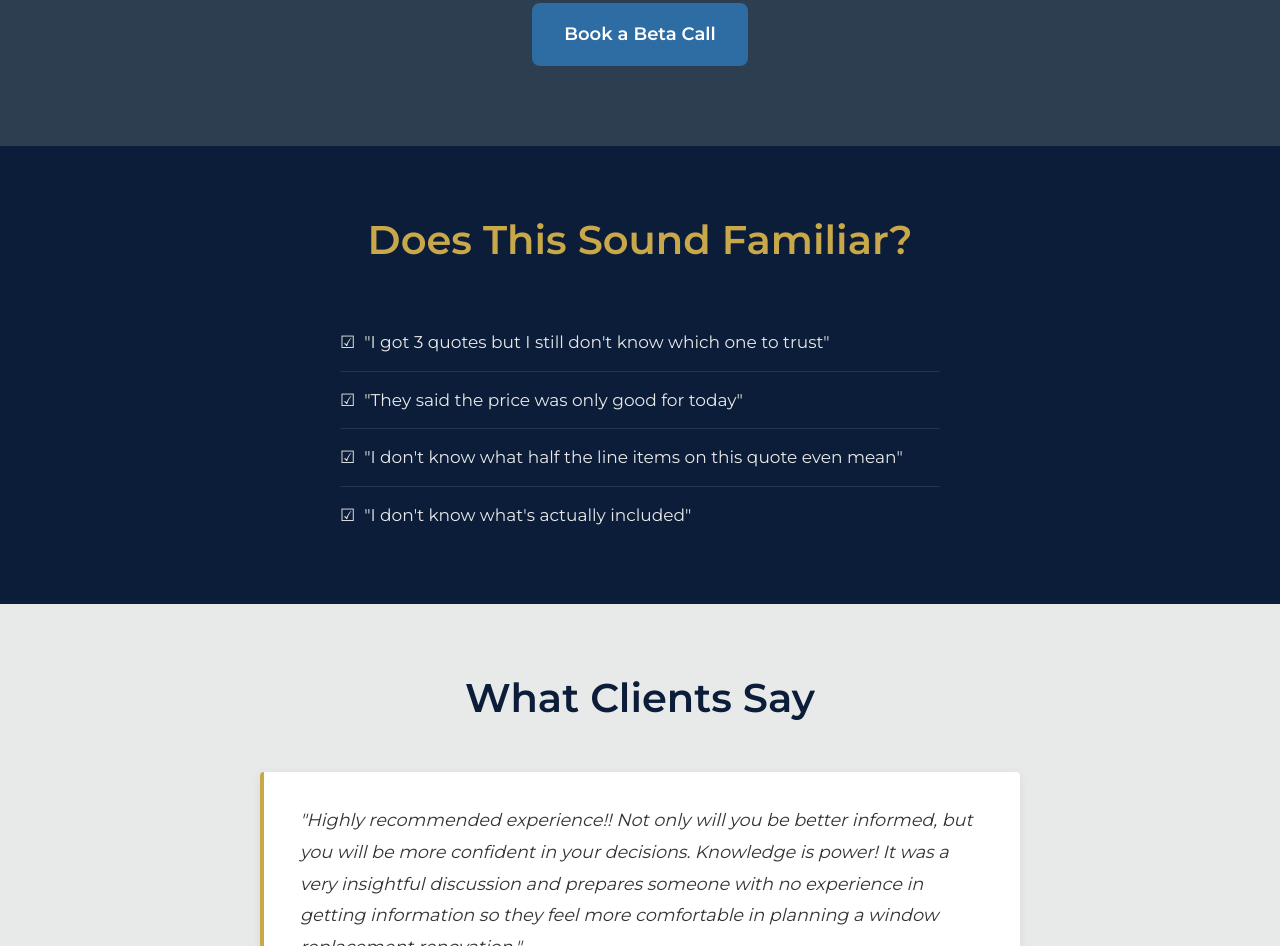
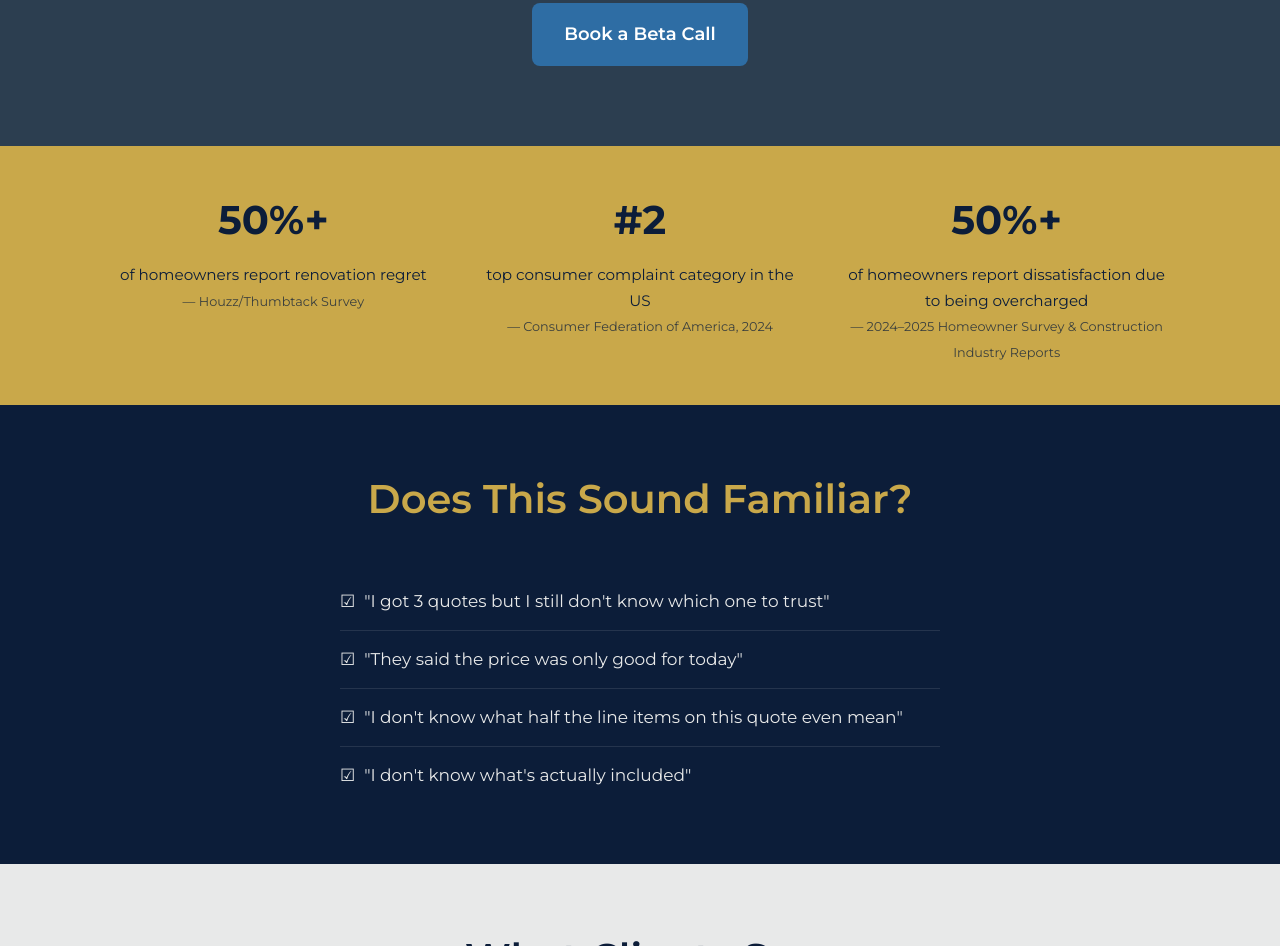
Before and after one commit to Certainty-Home-Consulting/chc-site, a plain HTML site: page docs/index.html in a window 1280 px wide. Shown: the part 2418-3364 px from the top of the page. Drawn offline with Linux system fonts and the light colour scheme.

Commit message:
Add stats strip: 3 stats (Houzz, CFA, 2024-25 survey) — gold bg

```diff
--- a/docs/index.html
+++ b/docs/index.html
@@ -75,6 +75,26 @@
             <h2>Founding Phase</h2>
             <p>Limited complimentary advisory calls available for qualified projects.</p>
             <a href="#contact" class="cta-button-primary">Book a Beta Call</a>
+        </div>
+    </section>
+
+    <!-- Stats Strip -->
+    <section style="background:#C9A84A; padding:40px 20px;">
+        <div class="container" style="max-width:1100px; margin:0 auto;">
+            <div style="display:flex; flex-wrap:wrap; justify-content:center; gap:40px; text-align:center;">
+                <div style="flex:1; min-width:220px;">
+                    <p style="font-size:2.5rem; font-weight:700; color:#0C1D39; margin:0; font-family:'Montserrat',sans-serif;">50%+</p>
+                    <p style="color:#0C1D39; font-size:0.95rem; margin:8px 0 0 0;">of homeowners report renovation regret<br><span style="font-size:0.8rem; opacity:0.75;">— Houzz/Thumbtack Survey</span></p>
+                </div>
+                <div style="flex:1; min-width:220px;">
+                    <p style="font-size:2.5rem; font-weight:700; color:#0C1D39; margin:0; font-family:'Montserrat',sans-serif;">#2</p>
+                    <p style="color:#0C1D39; font-size:0.95rem; margin:8px 0 0 0;">top consumer complaint category in the US<br><span style="font-size:0.8rem; opacity:0.75;">— Consumer Federation of America, 2024</span></p>
+                </div>
+                <div style="flex:1; min-width:220px;">
+                    <p style="font-size:2.5rem; font-weight:700; color:#0C1D39; margin:0; font-family:'Montserrat',sans-serif;">50%+</p>
+                    <p style="color:#0C1D39; font-size:0.95rem; margin:8px 0 0 0;">of homeowners report dissatisfaction due to being overcharged<br><span style="font-size:0.8rem; opacity:0.75;">— 2024–2025 Homeowner Survey & Construction Industry Reports</span></p>
+                </div>
+            </div>
         </div>
     </section>
 
```
